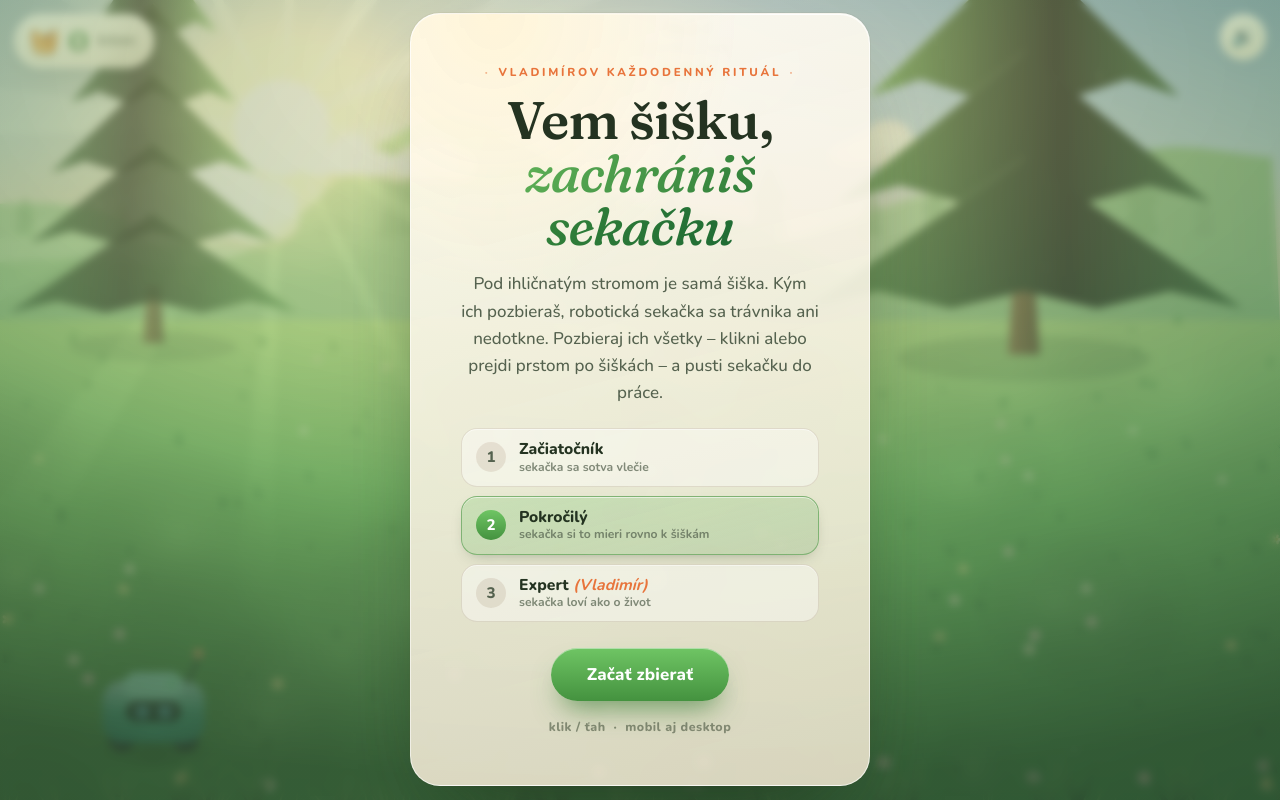
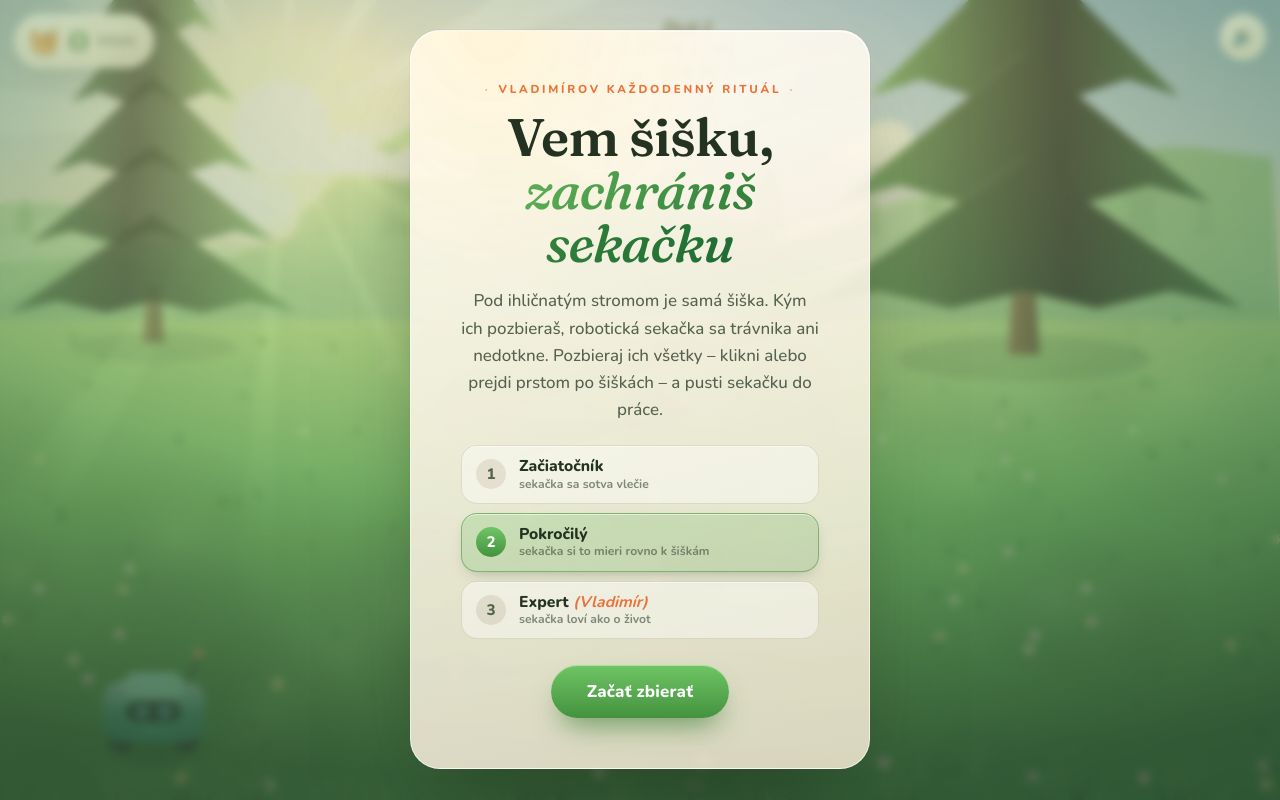
Before and after one commit to imrichkascak/vem-sisku-zachranis-kosacku, a plain HTML site: page index.html in a window 1280 px wide. Drawn offline with nearby package versions, Linux system fonts and the light colour scheme.

Commit message:
Remove control hint line from intro screen

```diff
--- a/index.html
+++ b/index.html
@@ -100,7 +100,6 @@
         </div>
 
         <button class="btn" id="start" type="button">Začať zbierať</button>
-        <p class="intro__hint">klik / ťah &nbsp;·&nbsp; mobil aj desktop</p>
       </div>
     </div>
 
--- a/style.css
+++ b/style.css
@@ -375,13 +375,6 @@ html, body {
 }
 .btn:hover { transform: translateY(-2px); filter: brightness(1.05); }
 .btn:active { transform: translateY(1px) scale(.98); }
-.intro__hint {
-  margin-top: 17px;
-  font-size: 0.78rem;
-  font-weight: 800;
-  letter-spacing: 0.04em;
-  opacity: 0.48;
-}
 
 .over__stats {
   display: flex;
```
